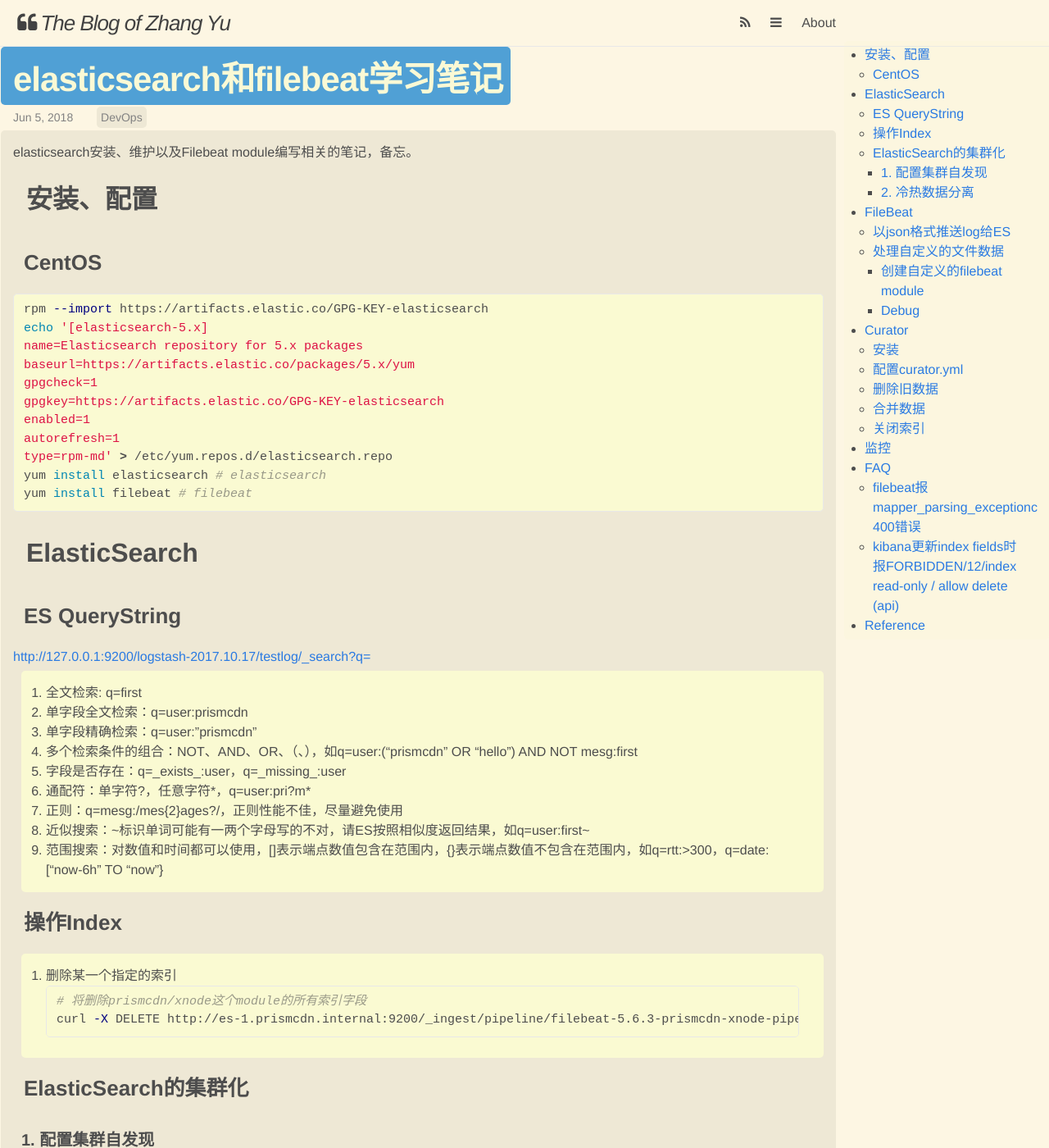
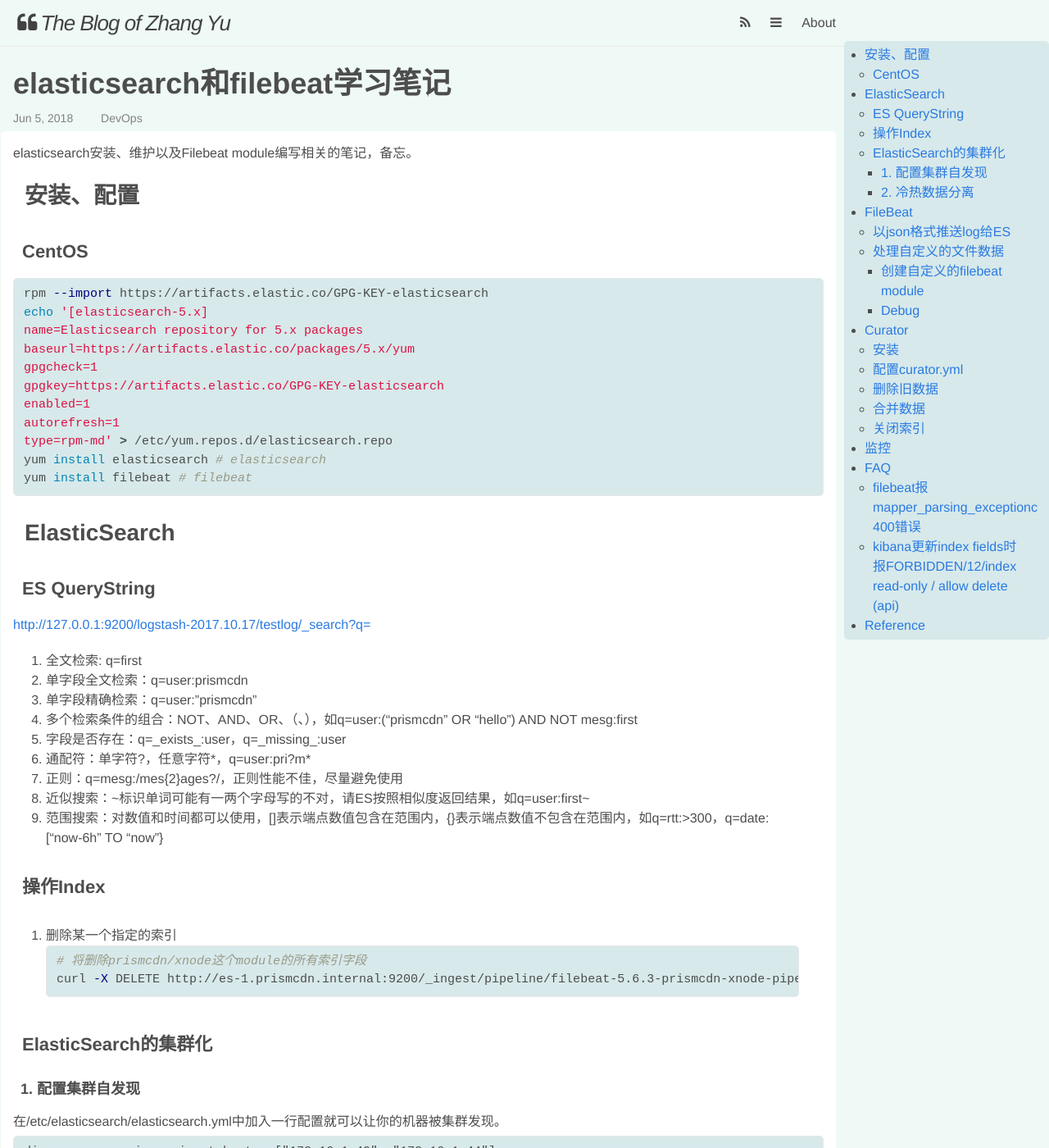
Before and after one commit to feiyuw/feiyuw.github.io, a Jekyll site: the page built from _posts/2018-06-05-elk-notes.md, in a window 1280 px wide and 1400 px high. Shown: the whole window at 82% size. Built offline with Jekyll 4.4.1, drawn with Linux system fonts in a browser that asks for light colours; nearby versions of some CDN libraries; comment, search, counter and statistics services are not loaded.

Commit message:
update blog style

```diff
--- a/_config.yml
+++ b/_config.yml
@@ -13,7 +13,7 @@
 markdown: kramdown
 permalink: pretty
 
-gems:
+plugins:
   - jekyll-sitemap
   - jekyll-paginate
   - jekyll-gist
--- a/_includes/head.html
+++ b/_includes/head.html
@@ -4,7 +4,7 @@
   <meta name="viewport" content="width=device-width initial-scale=1">
 
   <title>{% if page.title %}{{ page.title }}{% else %}{{ site.title }}{% endif %}</title>
-  <meta name="description" content="{% if page.excerpt %}{{ page.excerpt | strip_html | strip_newlines | truncate: 160 }}{% else %}{{ site.description }}{% endif %}">
+  <meta name="description" content="{% if page.excerpt %}{{ page.excerpt | strip_html | strip_newlines | truncate: 360 }}{% else %}{{ site.description }}{% endif %}">
 
   <link rel="stylesheet" href="//maxcdn.bootstrapcdn.com/font-awesome/4.3.0/css/font-awesome.min.css">
   <link rel="stylesheet" href="{{ "/css/main.css" | prepend: site.baseurl }}">
--- a/_sass/_base.scss
+++ b/_sass/_base.scss
@@ -120,7 +120,7 @@
     padding: 0.8em;
     font-size: 1.5em;
     font-style: italic;
-    background-color: lightgoldenrodyellow;
+    background-color: #D7E9EA;
     border-radius: 5px;
 
     > :last-child {
@@ -138,7 +138,7 @@
     font-size: 15px;
     border: 1px solid $grey-color-light;
     border-radius: 5px;
-    background-color: lightgoldenrodyellow;
+    background-color: #D7E9EA;
 }
 
 code {
@@ -222,7 +222,7 @@
     top: 50px;
     right: 0px;
     max-width: 200px;
-    background: rgba(250, 250, 210, 0.2);
+    background: #D7E9EA;
     @include media-query($on-palm) {
         position: relative;
         top: 0px;
--- a/_sass/_layout.scss
+++ b/_sass/_layout.scss
@@ -184,11 +184,9 @@
 .pagination {
     text-align: left;
     > .previous, > .next {
-        background-color: #eee8d5;
         padding: 5px 25px;
     }
     .page_number {
-        background-color: #eee8d5;
         padding: 5px;
         margin-left: -5px;
         margin-right: -5px;
@@ -203,7 +201,6 @@
     > li {
         margin-bottom: $spacing-unit;
         margin-bottom: 10px;
-        background-color: #eee8d5;
         padding-top: 10px;
         padding-bottom: 5px;
         padding-left: 15px;
@@ -211,7 +208,7 @@
     }
 
     > li:hover {
-        background-color: #d6d6c6;
+        background-color: #D7E9EA;
     }
 
     p {
@@ -232,42 +229,21 @@
     line-height: normal;
     display: inline-block;
     margin-top: 0;
-    margin-left: -25px;
-    padding: 5px 10px 5px 15px;
-    background-color: $title-background-color;
-    opacity: 0.8;
-    color: lightgoldenrodyellow;
+    padding: 5px 0px;
     text-decoration: none;
+    color: $text-color;
 }
-a.post-link::after {
-    content: " ";
-    display: block;
-    border-bottom: 4px solid darken($title-background-color, 25%);
-    width: 0;
-    height: 0;
-    position: absolute;
-    top: -4px;
-    border-left: 10px solid transparent;
-    left: 0;
-}
-
 
 /**
  * Posts
  */
 .post-title {
     font-size: 42px;
-    letter-spacing: -1px;
     line-height: 1;
     line-height: normal;
     display: inline-block;
     margin-top: 0;
-    margin-left: -15px;
-    padding: 5px 10px 5px 15px;
-    background-color: $title-background-color;
-    opacity: 0.8;
-    color: lightgoldenrodyellow;
-    border-radius: 5px;
+    padding: 5px 0px;
 
     @include media-query($on-laptop) {
         font-size: 36px;
@@ -276,10 +252,10 @@
 
 .post-content {
     margin-bottom: $spacing-unit;
-    background-color: #eee8d5;
     padding: 15px;
     margin-left: -15px;
     border-radius: 5px;
+    background-color: white;
 
     h1, h2, h3, h4, h5, h6 {
         padding: 0.5em;
@@ -311,7 +287,6 @@
 
     ol, ul {
         padding: 15px 30px;
-        background-color: lightgoldenrodyellow;
         border-radius: 5px;
     }
 }
@@ -334,16 +309,16 @@
     text-decoration: none;
 }
 .post-category {
-    background-color: #eee8d5;
     padding: 5px;
     margin-left: 25px;
     border-radius: 5px;
 }
 .category-list {
-    padding-bottom: 15px;
+    padding-top: 5px;
+    padding-bottom: 10px;
 }
 .site-category {
-    background-color: #eee8d5;
+    background-color: #B3D6DD;
     border-radius: 5px;
     margin-right: 10px;
     padding: 5px 10px;
--- a/css/main.scss
+++ b/css/main.scss
@@ -14,7 +14,7 @@
 $spacing-unit:     10px;
 
 $text-color:       darken(grey, 20%);
-$background-color: #fdf6e3;
+$background-color: #EFF9F5;
 $title-background-color: #268bd2;
 $brand-color:      #2a7ae2;
 
@@ -26,7 +26,7 @@
 $content-width:    80%;
 
 $on-palm:          800px;
-$on-laptop:        1024px;
+$on-laptop:        1440px;
 
 
 
--- a/index.html
+++ b/index.html
@@ -15,8 +15,8 @@
         <h2>
           <a class="post-link" href="{{ post.url | prepend: site.baseurl }}">{{ post.title }}</a>
           <span class="post-meta">{{ post.date | date: "%b %-d, %Y" }}</span>
-          {{ post.excerpt }}
         </h2>
+        {{ post.excerpt }}
       </li>
     {% endfor %}
   </ul>
```
